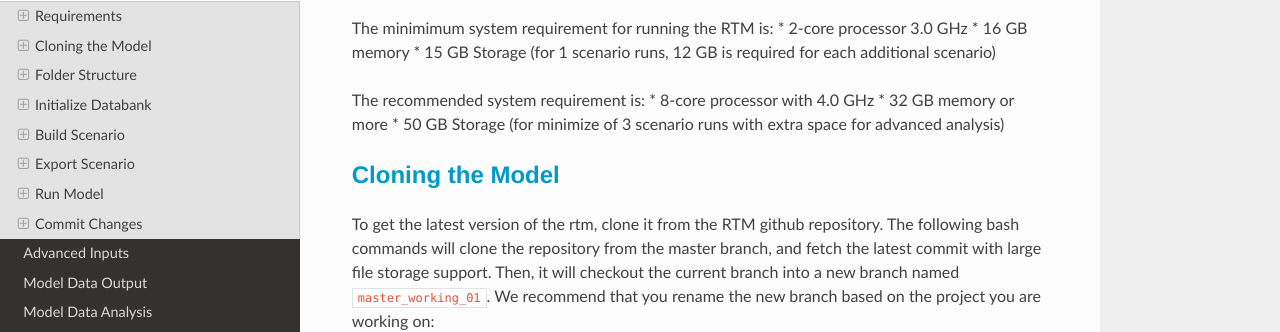
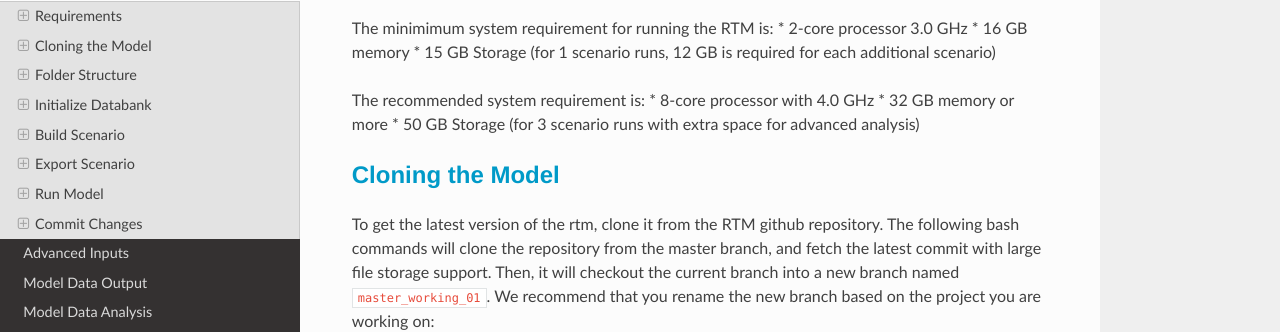
Before and after one commit to TransLinkForecasting/rtmdoc, an MkDocs documentation site: the page built from docs/workflow.md, in a window 1280 px wide and 900 px high, scrolled down 674 px. Shown: the part 167-499 px from the top of the window. Built offline with MkDocs 1.6.1, drawn with Linux system fonts in a browser that asks for light colours; nearby versions of some CDN libraries.

Commit message:
Update workflow.md

```diff
--- a/docs/workflow.md
+++ b/docs/workflow.md
@@ -36,7 +36,7 @@ The minimimum system requirement for running the RTM is:
 The recommended system requirement is:
 * 8-core processor with 4.0 GHz
 * 32 GB memory or more
-* 50 GB Storage (for minimize of 3 scenario runs with extra space for advanced analysis)
+* 50 GB Storage (for 3 scenario runs with extra space for advanced analysis)
 
 
 ## Cloning the Model
```
